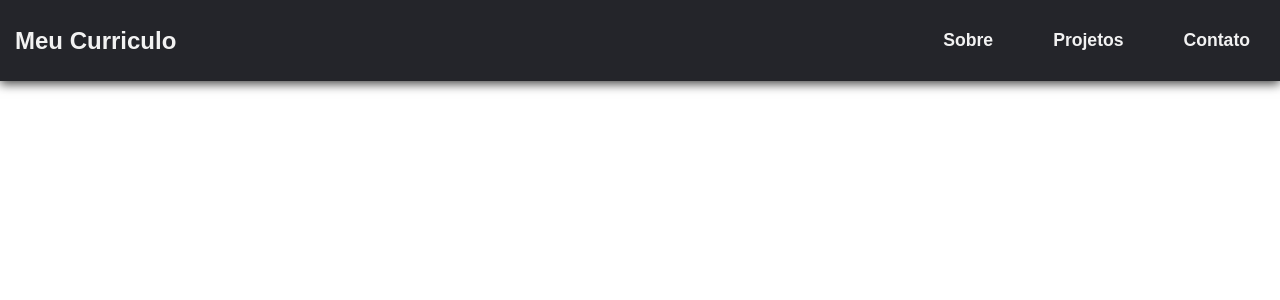
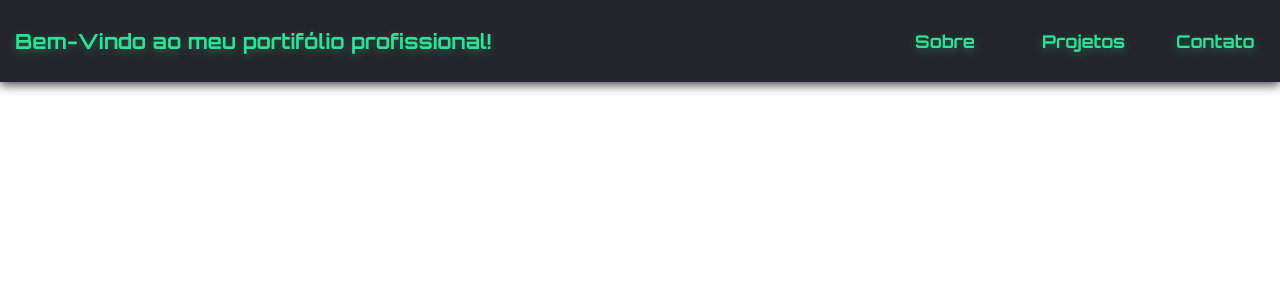
Before and after one commit to Jefersonboaventura/htmlcss, a PHP site: page / in a window 1280 px wide. Shown: the top 300 px of the page. Run offline with PHP 8.4, Linux system fonts and the light colour scheme.

Commit message:
Atualizei meu menu responsivo

```diff
--- a/mediaquerie/ex026/menu/index.html
+++ b/mediaquerie/ex026/menu/index.html
@@ -9,7 +9,7 @@
 <body>
     <header class="header">
         <nav class="navbar">
-            <h1>Meu Curriculo</h1>
+            <h1>Bem-Vindo ao meu portifólio profissional!</h1>
             <div class="toggle-menu" onclick="toggleMenu()">
                 <div class="bar"></div>
                 <div class="bar"></div>
--- a/mediaquerie/ex026/menu/style.css
+++ b/mediaquerie/ex026/menu/style.css
@@ -1,10 +1,10 @@
 @charset "UTF-8";
+@import url('https://fonts.googleapis.com/css2?family=Orbitron:wght@400..900&display=swap');
 
 *{
     margin: 0;
     padding: 0;
     box-sizing: border-box;
-    font-family: Arial, Helvetica, sans-serif;
 }
 .header{
     background-color: #24252a;
@@ -32,15 +32,28 @@
     font-weight: bold;
 }
 
-.nav-links a{
+.nav-links .link{
     text-decoration: none;
-    color: #f2f2f2;
+    text-shadow: 0px 3px 9px #34eea04f;
+    color: #2FE097;
     padding: 15px;
+    font-family: 'Orbitron', sans-serif;
+    width: 6.5rem;
+    text-align: center;
+    border-radius: 5px;
 }
-
+.nav-links .link:hover{
+    background-color: #3636367c;
+}
 .toggle-menu{
     cursor: pointer;
     display: none;
+}
+.navbar h1{
+    font-family: 'Orbitron', sans-serif;
+    font-size: 1.3rem;
+    color: #2FE097;
+    text-shadow: 0px 3px 9px #34eea04f;
 }
 
 @media screen and (max-width: 768px) {
@@ -61,6 +74,11 @@
         transition: transform 0.3s ease-in-out;
     }
 
+    .navbar h1{
+        font-size: 1rem;
+        text-align: center;
+    }
+
     nav-links li:last-child{
         border: none;
     }
@@ -74,7 +92,7 @@
     }
 
     .nav-links a:hover{
-        background-color: #f2f2f27c;
+        background-color: #4949497c;
     }
 
     .toggle-menu{
```
